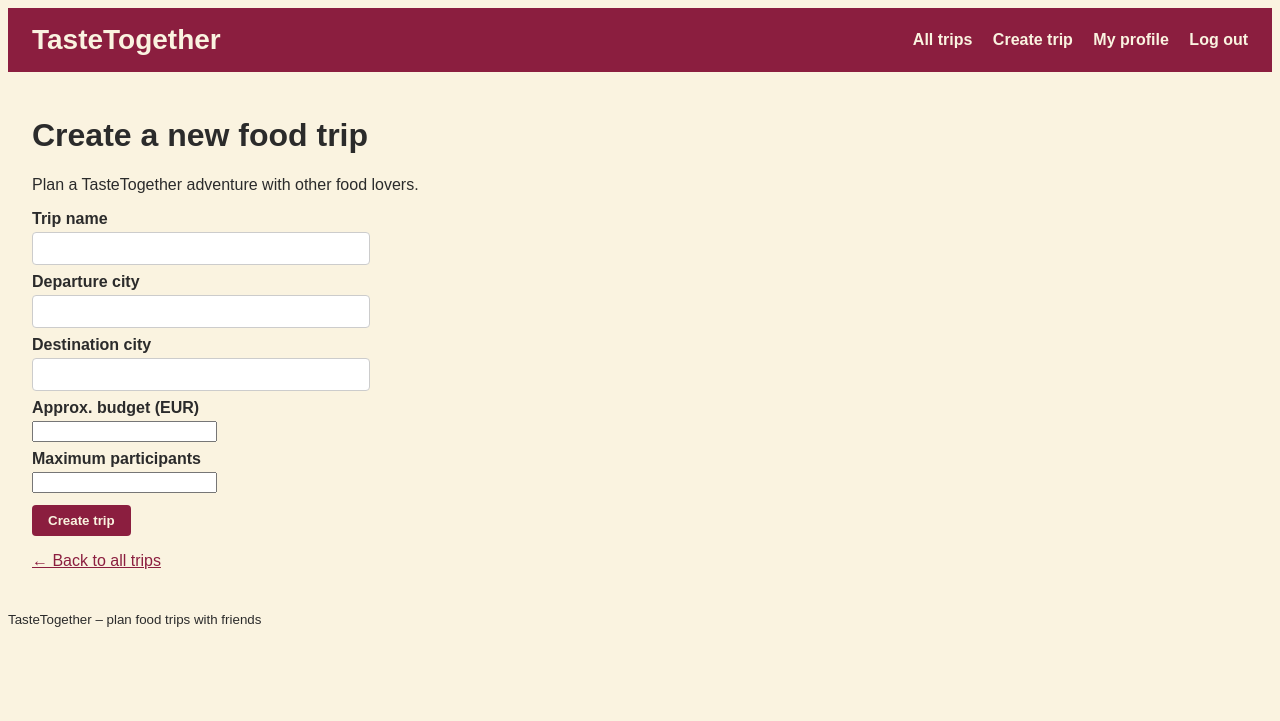
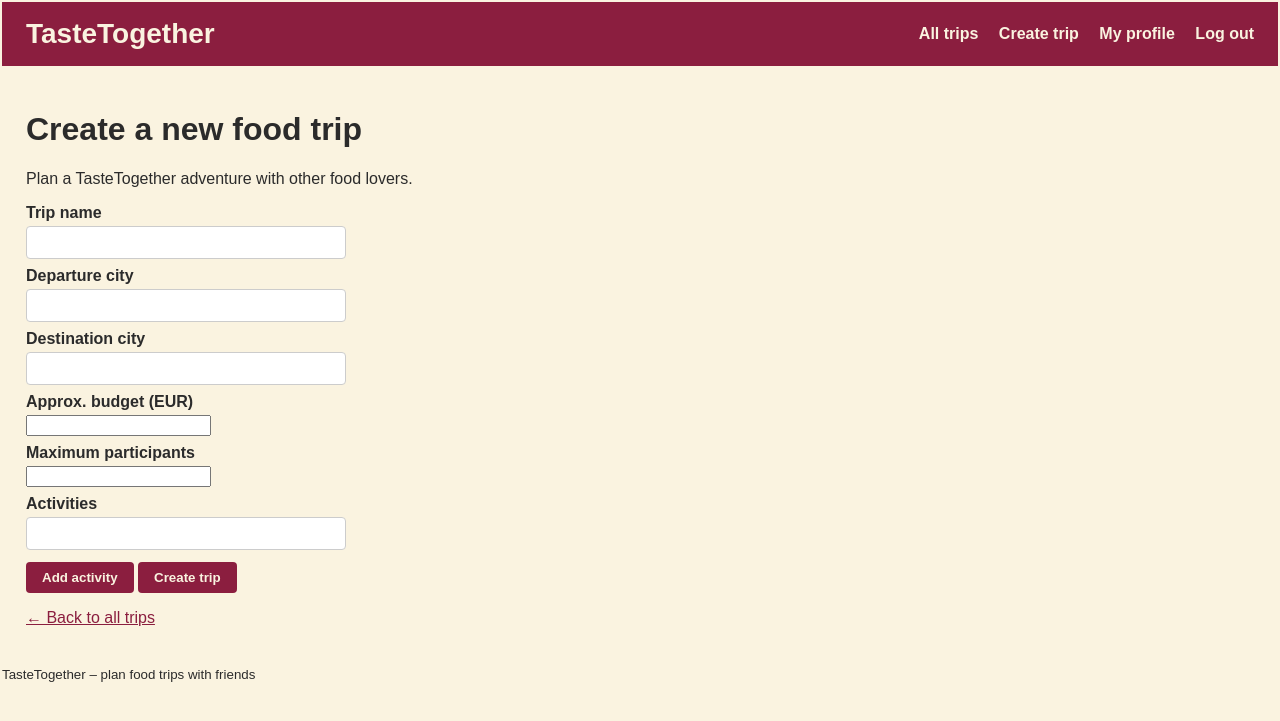
Before and after one commit to pezzi-ph/web-travel-together, a Flask app: page /trips/new in a window 1280 px wide. Shown: the top 721 px of the page. Run offline with Flask 3, Linux system fonts and the light colour scheme; the visitor is signed in with stand-in values (Sample User, id 1).

Commit message:
added trip activities

```diff
--- a/travel_together/main.py
+++ b/travel_together/main.py
@@ -15,7 +15,7 @@ from .model import (
     TripProposal,
     TripProposalParticipant,
     Location,
-    ProposalStatus,
+    ProposalStatus, Activity,
 )
 
 bp = Blueprint("main", __name__)
@@ -87,6 +87,11 @@ def create_trip():
         destination = request.form.get("destination")
         budget = request.form.get("budget")
         max_members = request.form.get("max_members")
+        activities = request.form.getlist("activities[]")
+
+        activies_new = []
+        for activity in activities:
+            activies_new.append(Activity(name=activity))
 
         # Validate fields
         if not name or not departure or not destination:
@@ -113,6 +118,7 @@ def create_trip():
             budget=int(budget) if budget else 0,
             max_members=int(max_members),
             status=ProposalStatus.open,
+            activities=activies_new,
         )
         db.session.add(trip)
         db.session.commit()
--- a/travel_together/templates/main/index.html
+++ b/travel_together/templates/main/index.html
@@ -13,7 +13,7 @@
             <a href="{{ url_for('main.trip_detail', trip_id=trip.id) }}">
                 {{ trip.name }}
             </a>
-            – {{ trip.destination.name if trip.destination else "No destination yet" }}
+            – {{ trip.destination_location.name if trip.destination_location else "No destination yet" }}
             (max {{ trip.max_members }} people)
         </li>
         {% endfor %}
--- a/travel_together/templates/trips/create_trip.html
+++ b/travel_together/templates/trips/create_trip.html
@@ -1,3 +1,10 @@
+<script>
+function add() {
+  document.getElementById("activities")
+    .insertAdjacentHTML("beforeend", '<input type="text" name="activities[]">');
+}
+</script>
+
 {% extends "base.html" %}
 
 {% block title %}Create a new trip – TasteTogether{% endblock %}
@@ -36,6 +43,14 @@
         <input type="number" id="max_members" name="max_members" min="1" required>
     </div>
 
+
+    <div class="form-group" id="activities">
+        <label for="activities">Activities</label>
+        <input type="text" name="activities[]">
+    </div>
+    <button type="button" onclick="add()">Add activity</button>
+
+
     <button type="submit">Create trip</button>
 </form>
 
```
Also changed, not shown: travel_together/model.py (+16 -1 lines).
